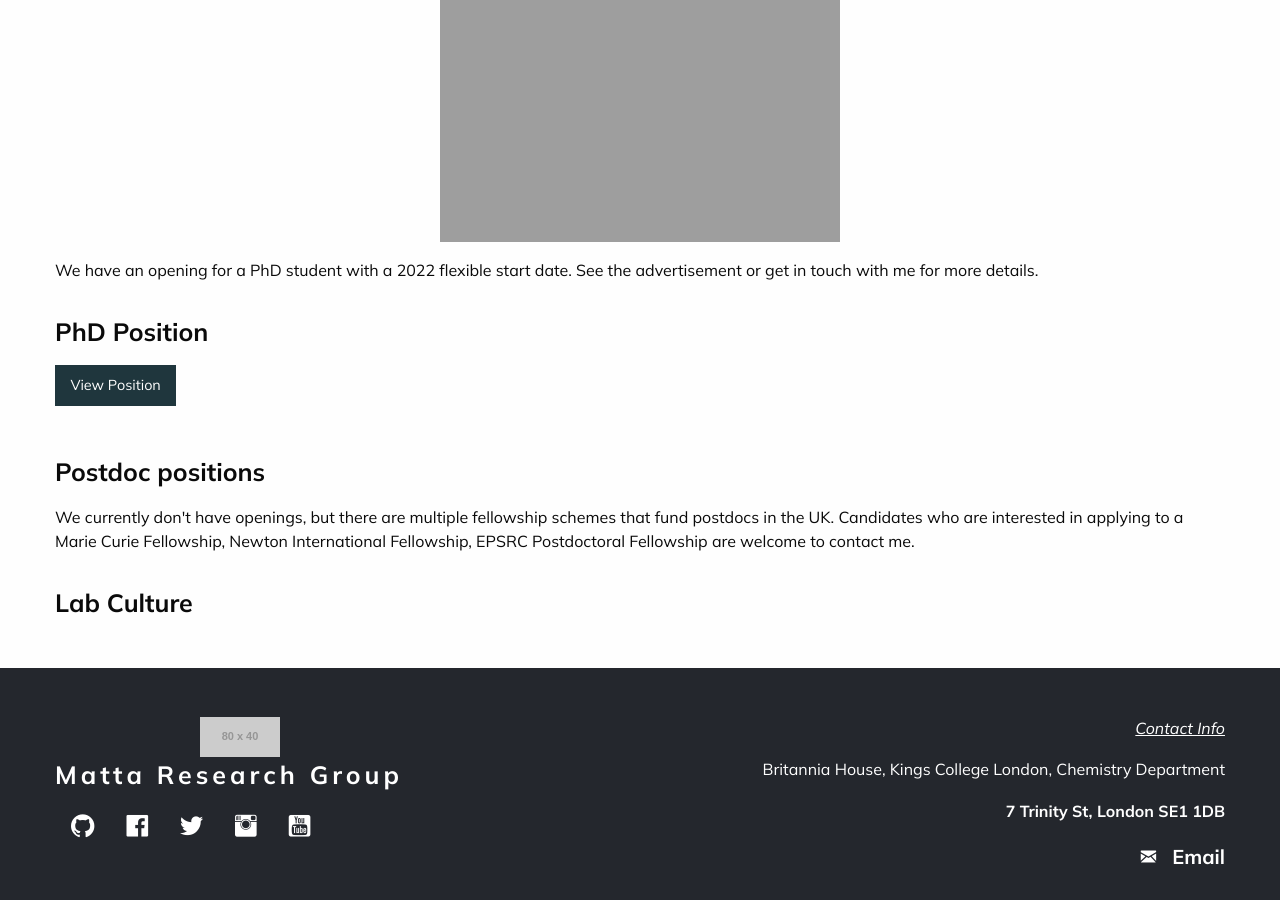
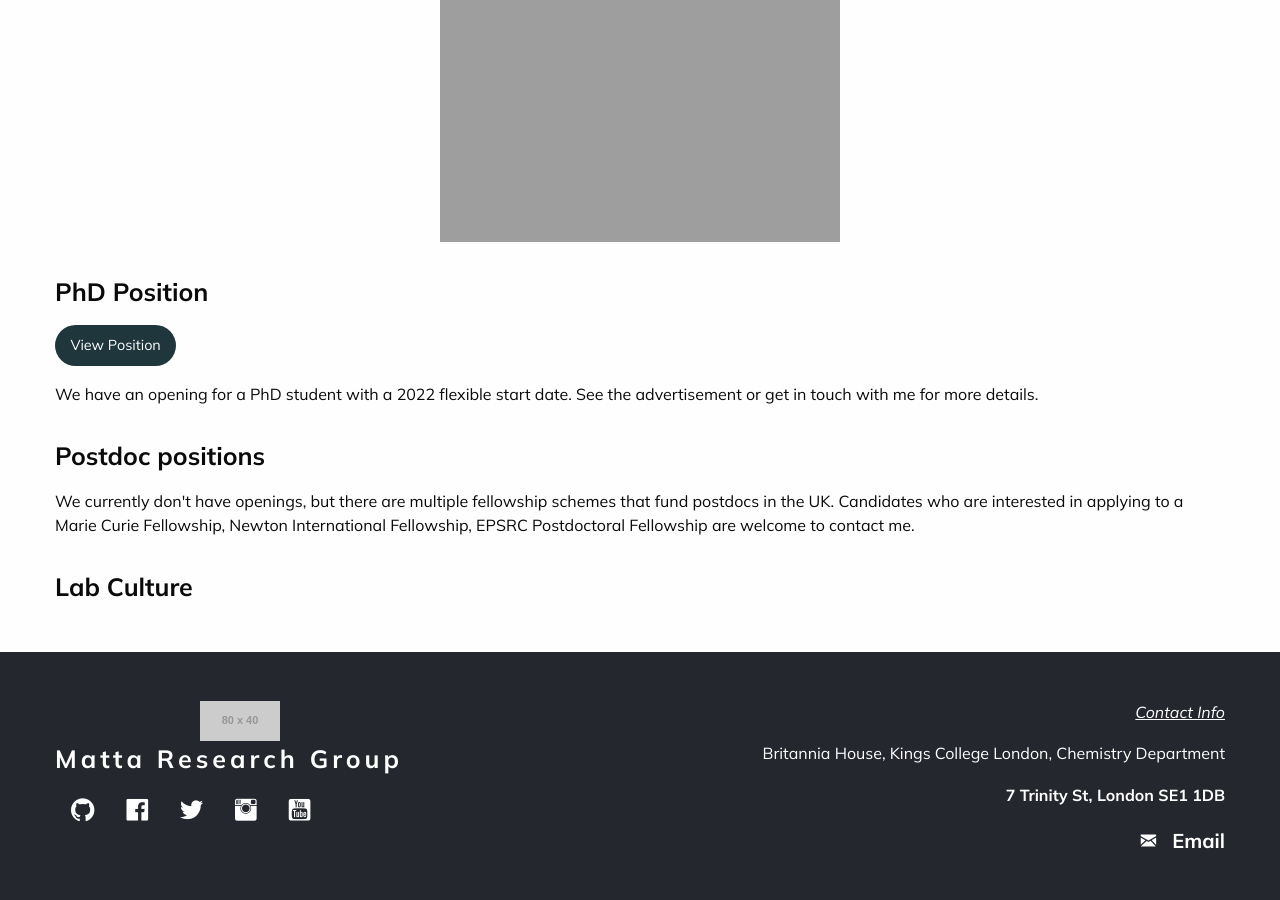
Before and after one commit to matta-research-group/matta-research-group.github.io, a Jekyll site: the page built from join.md, in a window 1280 px wide and 900 px high, scrolled down 460 px. Built offline with Jekyll 4.4.1, drawn with Linux system fonts in a browser that asks for light colours; a script that is not in the unit is left out.

Commit message:
updates done

```diff
--- a/_layouts/archive/research.html
+++ b/_layouts/archive/research.html
@@ -31,7 +31,7 @@ Research items
         photo
         {% endcomment %}
         <div class="cell small-12 medium-4 text-center">
-          <img alt="{{ research.primary_photo }}" src="{% if research.hero_image contains '://' %}{{ research.hero_image }}{% else %}{{ site.url }}{{ research.hero_image }}{% endif %}" class="bordered shadow" style="height: 200px; width: auto;">
+          <img alt="{{ research.primary_photo }}" src="{% if research.hero_image contains '://' %}{{ research.hero_image }}{% else %}{{ site.url }}{{ research.hero_image }}{% endif %}" style="height: 200px; width: auto;">
         </div>
         {% comment %}
         Information
--- a/_layouts/page/teaching.html
+++ b/_layouts/page/teaching.html
@@ -8,7 +8,7 @@ layout: default
 
 {% if page.hero_image %}
   <div class="grid-container text-center margin-top-3">
-    <img src="{% if page.hero_image contains '://' %}{{ page.hero_image }}{% else %}{{ site.url }}{{ page.hero_image }}{% endif %}" alt="{{ page.title }}" class="img-responsive border shadow" style="max-height: 500px; width: auto;">
+    <img src="{% if page.hero_image contains '://' %}{{ page.hero_image }}{% else %}{{ site.url }}{{ page.hero_image }}{% endif %}" alt="{{ page.title }}" class="img-responsive" style="max-height: 500px; width: auto;">
   </div>
 {% endif %}
 
--- a/_layouts/single/research.html
+++ b/_layouts/single/research.html
@@ -5,7 +5,7 @@ layout: default
     <h1 class="separator-center font-bold margin-top-3">{{ page.title }}</h1>
 </div>
 <div class="grid-container text-center margin-bottom-2">
-    <img alt="{{ page.title }}" src="{% if page.hero_image contains '://' %}{{ page.hero_image }}{% else %}{{ site.url }}{{ page.hero_image }}{% endif %}" class="bordered shadow">
+    <img alt="{{ page.title }}" src="{% if page.hero_image contains '://' %}{{ page.hero_image }}{% else %}{{ site.url }}{{ page.hero_image }}{% endif %}">
 </div>
 <div class="grid-container">
     <p class="text-center lead">{{ page.content }}</p>
--- a/join.md
+++ b/join.md
@@ -5,10 +5,12 @@ description: Join
 hero_image: "/assets/images/join/join-page-image.jpg"
 ---
 
+<div>
+<h4 class="margin-top-2 margin-bottom-1 font-bold">PhD Position</h4>
+<a class="button primary rounded" href="https://www.findaphd.com/phds/project/computational-design-of-bioinspired-materials-for-organic-bioelectronics/?p141631" target="_blank">View Position</a></div>
+
+
 We have an opening for a PhD student with a 2022 flexible start date. See the advertisement or get in touch with me for more details.
-
-<h4 class="margin-top-2 margin-bottom-1 font-bold">PhD Position</h4>
-<a class="button primary" href="https://www.findaphd.com/phds/project/computational-design-of-bioinspired-materials-for-organic-bioelectronics/?p141631" target="_blank">View Position</a>
 
 <h4 class="margin-top-2 margin-bottom-1 font-bold">Postdoc positions</h4>
 
```
